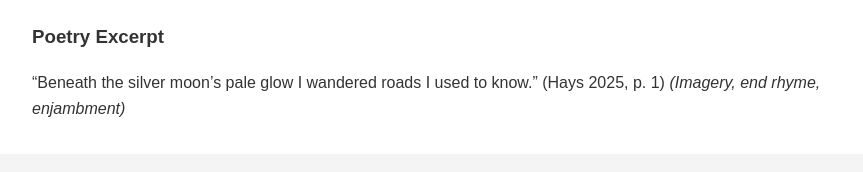
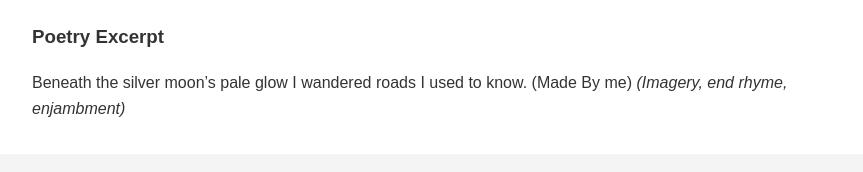
Before and after one commit to ryanhays123/english-project, a plain HTML site: page index.html in a window 1280 px wide. Shown: the part 2923-3095 px from the top of the page, without its empty margins (208-1071 px from the left). Drawn offline with Linux system fonts and the light colour scheme.

Commit message:
Updated poetry index.html

```diff
--- a/index.html
+++ b/index.html
@@ -146,7 +146,7 @@
       </div>
       <div class="example">
         <h3>Poetry Excerpt</h3>
-        <p>“Beneath the silver moon’s pale glow I wandered roads I used to know.” (Hays 2025, p. 1) <em>(Imagery, end rhyme, enjambment)</em></p>
+        <p>Beneath the silver moon’s pale glow I wandered roads I used to know. (Made By me) <em>(Imagery, end rhyme, enjambment)</em></p>
       </div>
     </section>
   </main>
```
